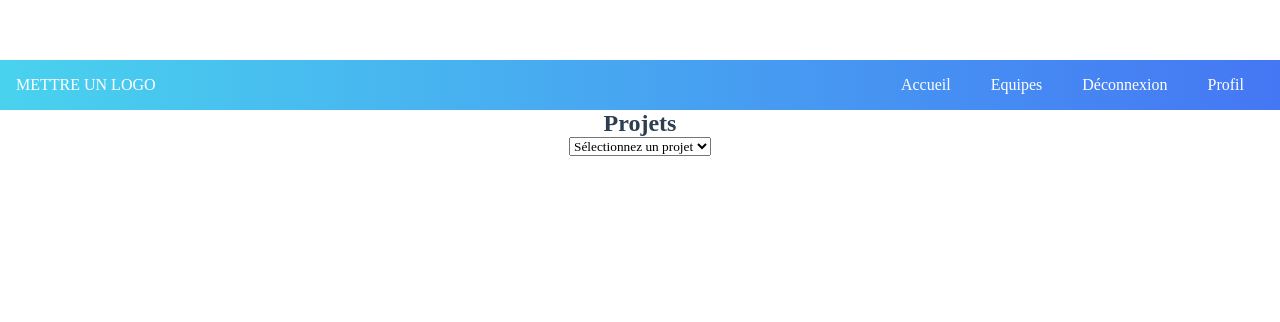
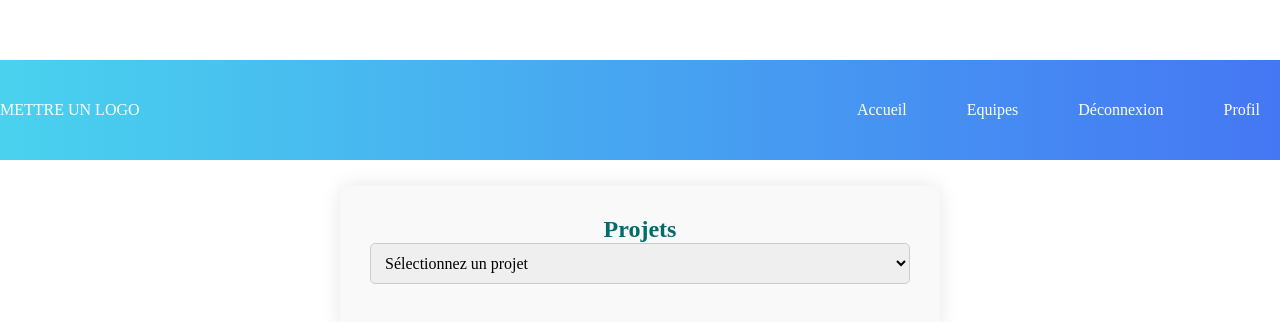
Before and after one commit to iboizard/ProjetWeb, a Vue app in the folder frontend/: page /projects in a window 1280 px wide. Shown: the top 322 px of the page. Built offline with nearby package versions, Linux system fonts and the light colour scheme; the HTML template or start-up script is replaced by a standard one.

Commit message:
New desgin of Project, Home and Navigation

```diff
--- a/frontend/src/components/Navigateur.vue
+++ b/frontend/src/components/Navigateur.vue
@@ -1,3 +1,2 @@
 <template>
-    <Nva>
 </template>
--- a/frontend/src/pages/HomePage.vue
+++ b/frontend/src/pages/HomePage.vue
@@ -17,7 +17,7 @@
 
   <div class="home">
     <div class="image">
-      <img src="../assets/HomePage.jpg" width="500" />
+      <img src="../assets/HomePage.jpg" width="1000" />
     </div>
   </div>
 </template>
@@ -36,6 +36,5 @@ export default {
 <style scoped>
 .home {
   text-align: center;
-  padding: 30px;
 }
 </style>
--- a/frontend/src/pages/Projects.vue
+++ b/frontend/src/pages/Projects.vue
@@ -1,5 +1,5 @@
 <template>
-    <section class="top-nav">
+  <section class="top-nav">
     <div>
       METTRE UN LOGO
     </div>
@@ -9,7 +9,7 @@
     </label>
     <ul class="menu">
       <router-link to="/" class="nav-item">Accueil</router-link>
-        <router-link to="/teams" class="nav-item">Equipes</router-link>
+      <router-link to="/teams" class="nav-item">Equipes</router-link>
       <router-link to="/disconnect" class="nav-item">Déconnexion</router-link>
       <router-link to="/profil" class="nav-item">Profil</router-link>
     </ul>
@@ -89,4 +89,43 @@ export default {
 .nav-item:hover {
   opacity: 0.8;
 }
+
+.project-page {
+  max-width: 600px;
+  margin: 0 auto;
+  padding: 30px;
+  background-color: #f9f9f9;
+  border-radius: 10px;
+  box-shadow: 0 0 20px rgba(0, 0, 0, 0.1);
+}
+
+h2,
+h3 {
+  color: #046b6b;
+}
+
+select {
+  width: 100%;
+  padding: 10px;
+  margin-bottom: 20px;
+  border: 1px solid #ccc;
+  border-radius: 5px;
+  font-size: 16px;
+}
+
+p {
+  font-size: 16px;
+  line-height: 1.5;
+  color: #333;
+}
+
+.menu-button-container {
+  display: none;
+}
+
+.menu {
+  list-style: none;
+  display: flex;
+  gap: 20px;
+}
 </style>
--- a/frontend/src/pages/Teams.vue
+++ b/frontend/src/pages/Teams.vue
@@ -15,10 +15,11 @@
     </ul>
   </section>
 
-  <div class="team-page">
-    <h2>Équipes</h2>
+  <h2>Équipes</h2>
 
-    <div v-for="team in teams" :key="team.id">
+  <div v-for="team in teams" :key="team.id">
+
+    <div class="team-page">
       <h3>{{ team.name }}</h3>
 
       <div v-if="team.members.length > 0">
@@ -81,12 +82,11 @@ export default {
 </script>
 
 <style scoped>
-
 .team-page {
-  max-width: 800px;
+  width: 500px;
   margin: 0 auto;
   padding: 30px;
-  background-color: #f9f9f9;
+  background-color: #e6f3f2;
   border-radius: 10px;
   box-shadow: 0 0 20px rgba(0, 0, 0, 0.1);
 }
--- a/frontend/src/styles/common.css
+++ b/frontend/src/styles/common.css
@@ -132,19 +132,6 @@
     transition: .2s;
 }
 
-.login__submit:active,
-.login__submit:focus,
-.login__submit:hover {
-    border-color: #4138e9;
-    outline: none;
-}
-
-.button__icon {
-    font-size: 24px;
-    margin-left: auto;
-    color: #2b20f2;
-}
-
 .social-signup-div {
     position: absolute;
     height: 140px;
@@ -164,16 +151,9 @@
 
 /* NAVIGATION */
 
-
 h2 {
     vertical-align: center;
     text-align: center;
-}
-
-html,
-body {
-    margin: 0;
-    height: 100%;
 }
 
 * {
@@ -189,8 +169,8 @@ body {
     background-color: #00BAF0;
     background: linear-gradient(to left, #4577f4, #49d2ee);
     color: #FFF;
-    height: 50px;
-    padding: 1em;
+    height: 100px;
+    margin-bottom: 2%;
 }
 
 .menu {
```
Also changed, not shown: frontend/src/assets/HomePage.jpg.
